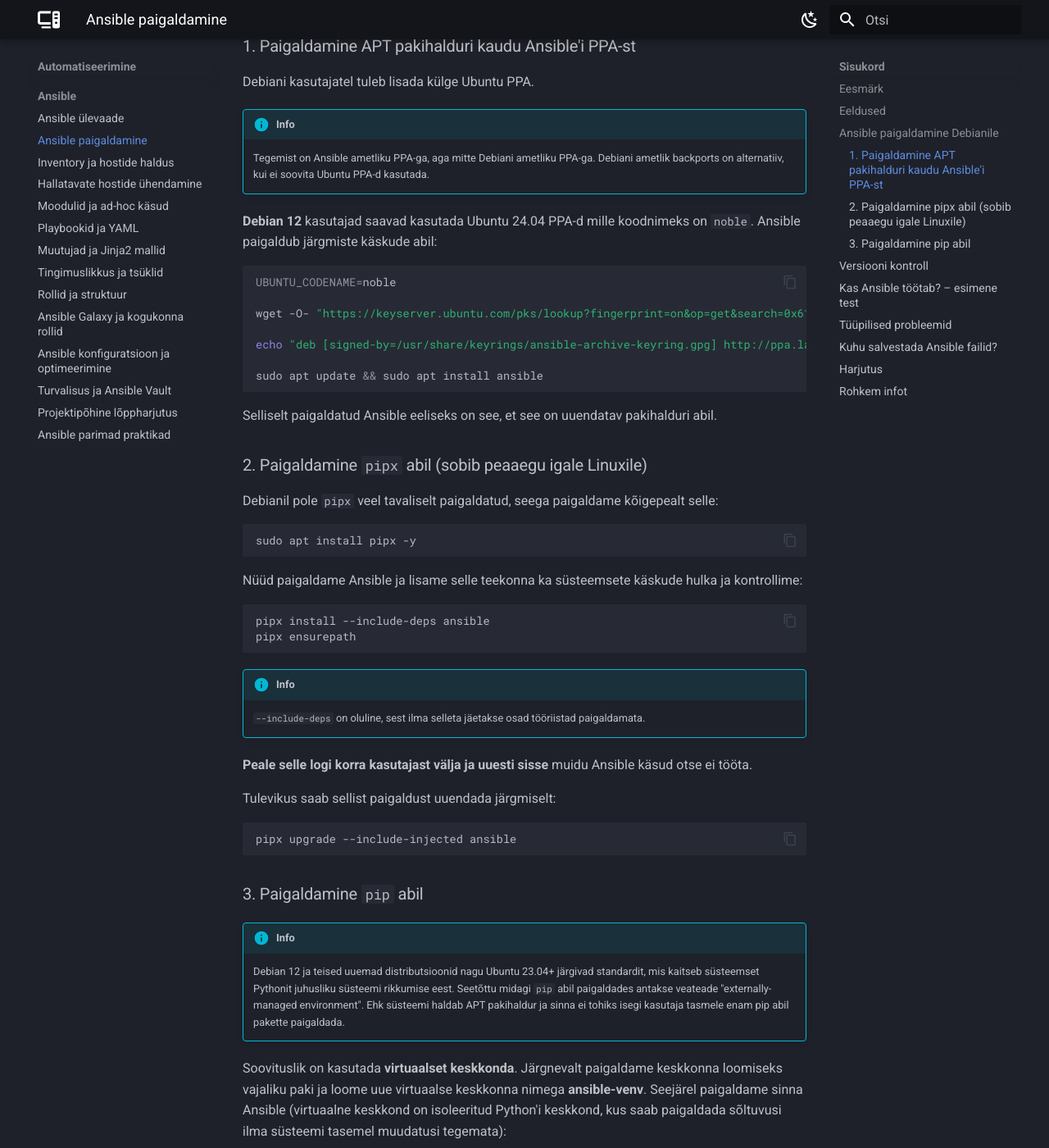
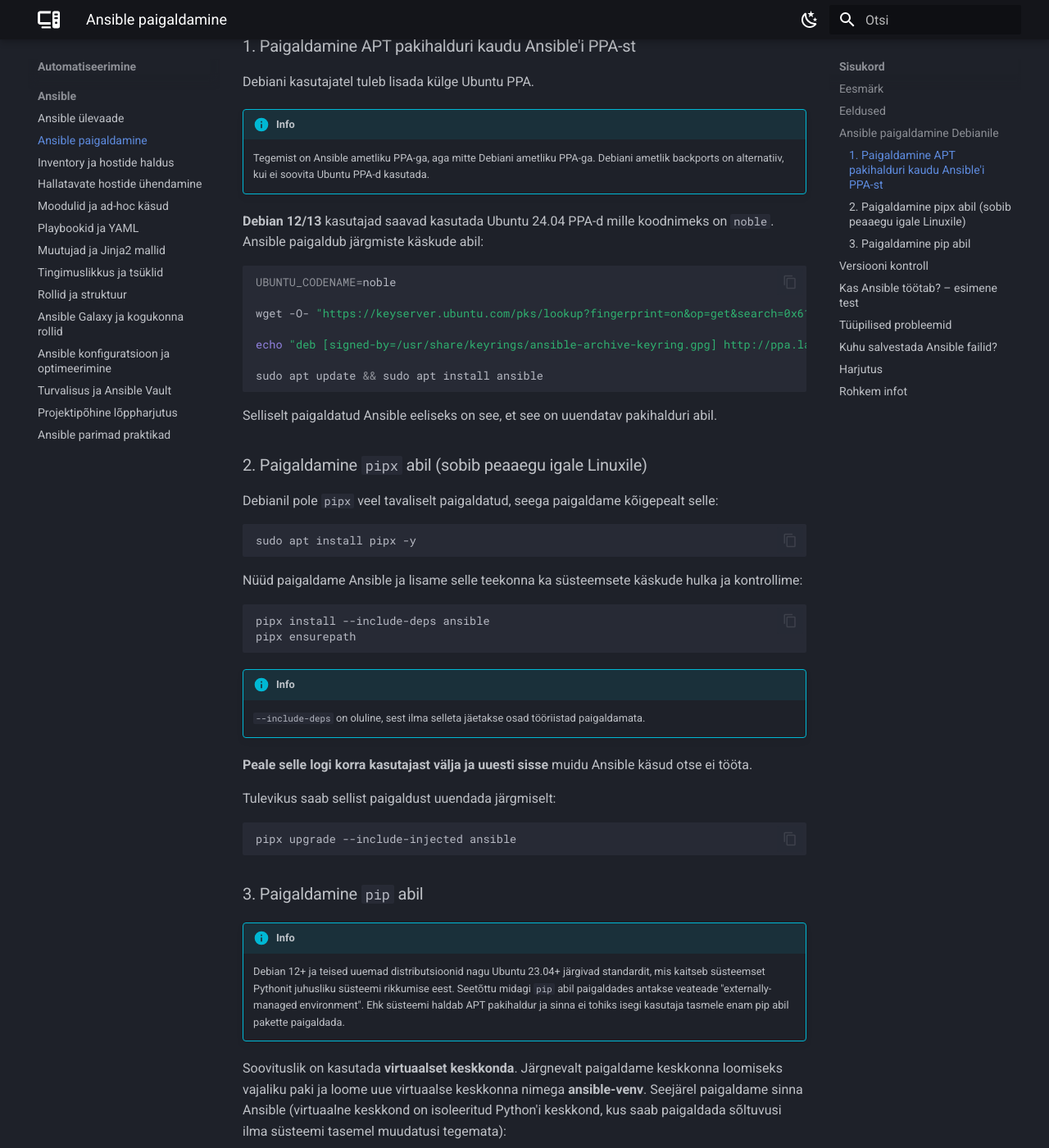
Before and after one commit to priitpaap/priitpaap.github.io, an MkDocs documentation site: the page built from docs/ansible/ansibleinstall.md, in a window 1280 px wide and 1400 px high, scrolled down 1143 px. Shown: the whole window at 82% size. Built offline with MkDocs 1.6.1 and Material for MkDocs 9.7.7, drawn with Linux system fonts in a browser that asks for light colours; some of the changed text lies outside the part shown.

Commit message:
Esimeste materjalide pisiparandused

````diff
--- a/docs/ansible/ansibleinstall.md
+++ b/docs/ansible/ansibleinstall.md
@@ -39,7 +39,7 @@ Debiani kasutajatel tuleb lisada külge Ubuntu PPA.
     Tegemist on Ansible ametliku PPA-ga, aga mitte Debiani ametliku PPA-ga. Debiani ametlik backports on alternatiiv, kui ei soovita Ubuntu PPA-d kasutada.
 
 
-**Debian 12** kasutajad saavad kasutada Ubuntu 24.04 PPA-d mille koodnimeks on `noble`. Ansible paigaldub järgmiste käskude abil:
+**Debian 12/13** kasutajad saavad kasutada Ubuntu 24.04 PPA-d mille koodnimeks on `noble`. Ansible paigaldub järgmiste käskude abil:
 
 ```bash
 UBUNTU_CODENAME=noble
@@ -79,7 +79,7 @@ pipx upgrade --include-injected ansible
 
 !!! info
 
-    Debian 12 ja teised uuemad distributsioonid nagu Ubuntu 23.04+ järgivad standardit, mis kaitseb süsteemset Pythonit juhusliku süsteemi rikkumise eest. Seetõttu midagi `pip` abil paigaldades antakse veateade "externally-managed environment". Ehk süsteemi haldab APT pakihaldur ja sinna ei tohiks isegi kasutaja tasmele enam pip abil pakette paigaldada.
+    Debian 12+ ja teised uuemad distributsioonid nagu Ubuntu 23.04+ järgivad standardit, mis kaitseb süsteemset Pythonit juhusliku süsteemi rikkumise eest. Seetõttu midagi `pip` abil paigaldades antakse veateade "externally-managed environment". Ehk süsteemi haldab APT pakihaldur ja sinna ei tohiks isegi kasutaja tasmele enam pip abil pakette paigaldada.
 
 Soovituslik on kasutada **virtuaalset keskkonda**. Järgnevalt paigaldame keskkonna loomiseks vajaliku paki ja loome uue virtuaalse keskkonna nimega **ansible-venv**. Seejärel paigaldame sinna Ansible (virtuaalne keskkond on isoleeritud Python'i keskkond, kus saab paigaldada sõltuvusi ilma süsteemi tasemel muudatusi tegemata):
 
````
Also changed, not shown: other parts of docs/ansible/ansibleinstall.md (+1 -1 lines), docs/ansible/ansibleinventory.md (+1 -1 lines).
